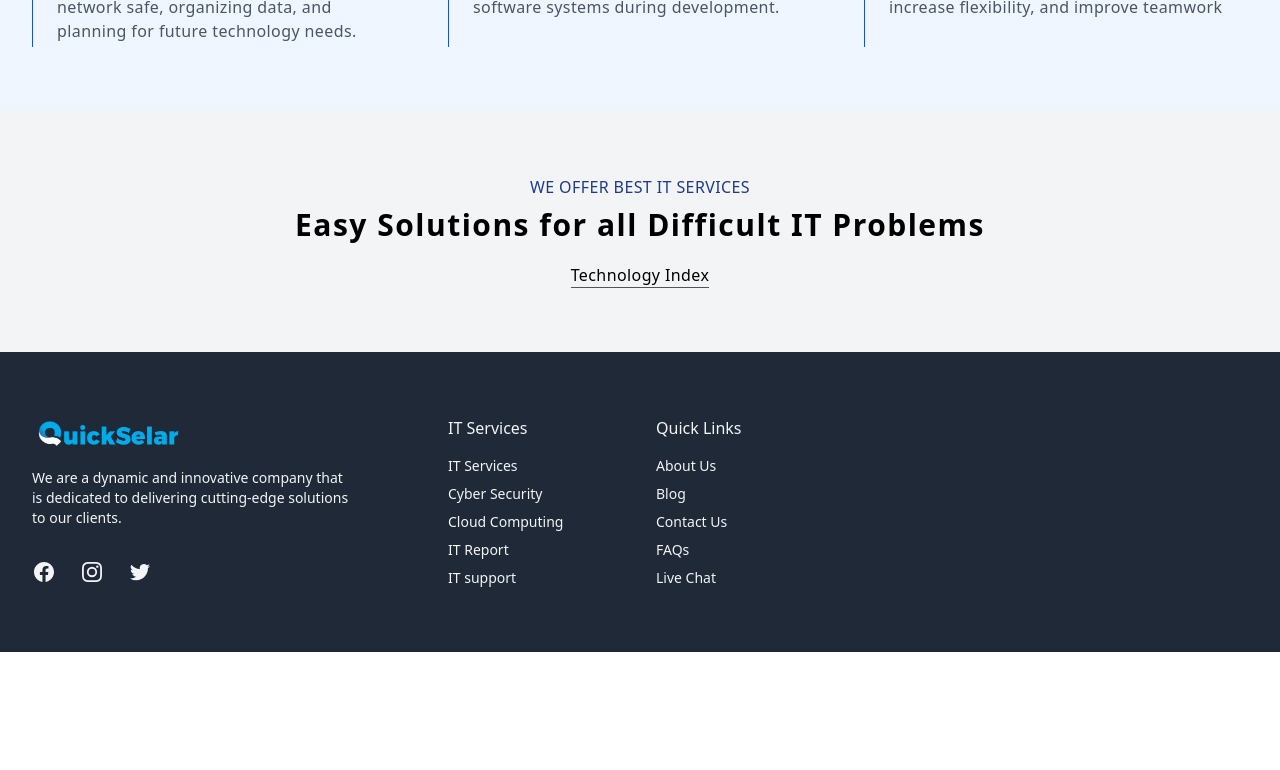
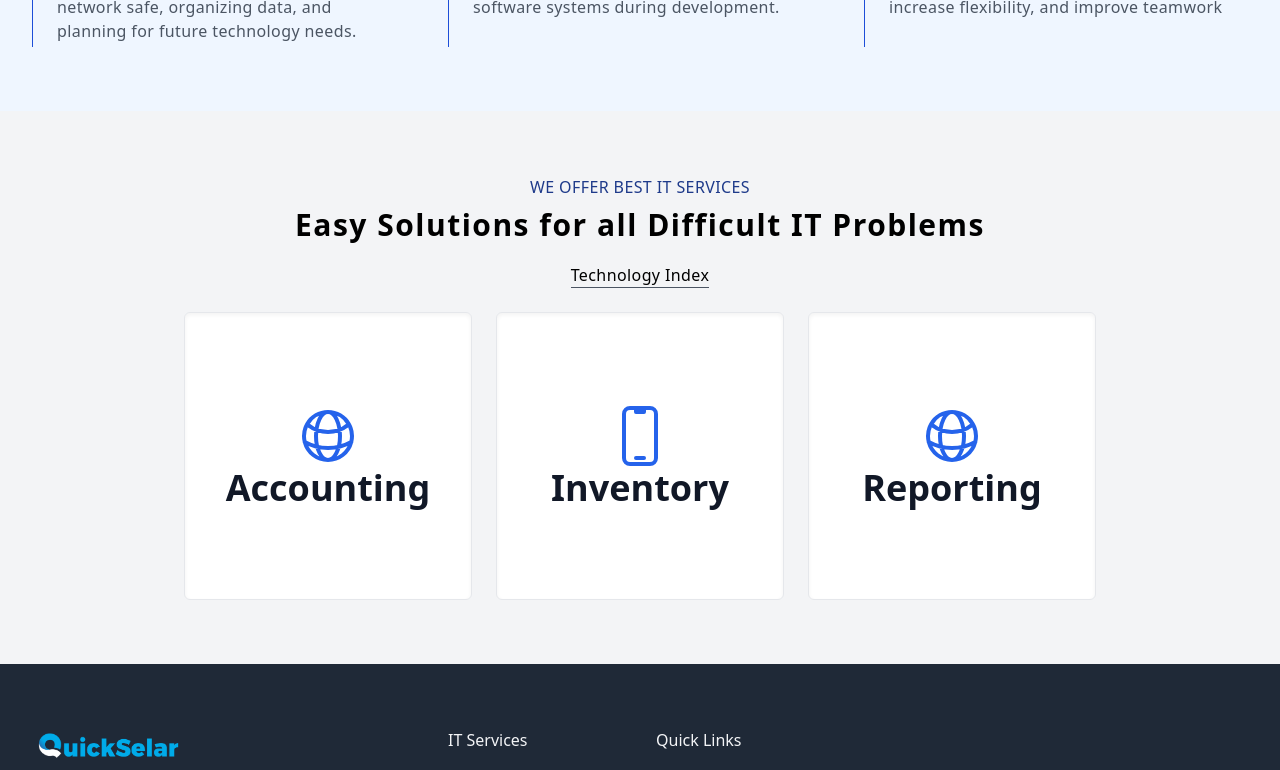
Before and after one commit to OverflowDev/quickselar, a React (Vite) app: page / in a window 1280 px wide. Shown: the part 1605-2375 px from the top of the page. Before the commit the page ends 2257 px from the top, so only its background shows below. Built offline with nearby package versions, Linux system fonts and the light colour scheme.

Commit message:
quickselar

```diff
--- a/src/Components/Offer.jsx
+++ b/src/Components/Offer.jsx
@@ -13,7 +13,26 @@ function Offer() {
           </div>
         </div>
 
-        <div className="flex">
+        <div className="flex justify-center items-center gap-6 mt-6">
+
+          <div className="cursor-pointer rounded-md group bg-white shadow-inner border w-72 h-72 flex flex-col justify-center items-center text-4xl text-blue-600 hover:bg-blue-700 hover:transition-transform">
+            <svg xmlns="http://www.w3.org/2000/svg" fill="none" viewBox="0 0 24 24" strokeWidth={1.5} stroke="currentColor" className="w-16 h-16 group-hover:text-white">
+              <path strokeLinecap="round" strokeLinejoin="round" d="M12 21a9.004 9.004 0 008.716-6.747M12 21a9.004 9.004 0 01-8.716-6.747M12 21c2.485 0 4.5-4.03 4.5-9S14.485 3 12 3m0 18c-2.485 0-4.5-4.03-4.5-9S9.515 3 12 3m0 0a8.997 8.997 0 017.843 4.582M12 3a8.997 8.997 0 00-7.843 4.582m15.686 0A11.953 11.953 0 0112 10.5c-2.998 0-5.74-1.1-7.843-2.918m15.686 0A8.959 8.959 0 0121 12c0 .778-.099 1.533-.284 2.253m0 0A17.919 17.919 0 0112 16.5c-3.162 0-6.133-.815-8.716-2.247m0 0A9.015 9.015 0 013 12c0-1.605.42-3.113 1.157-4.418" />
+            </svg>
+            <h1 className="text-center text-gray-900 font-semibold group-hover:text-white">Accounting</h1>
+          </div>
+          <div className="cursor-pointer rounded-md group bg-white shadow-inner border w-72 h-72 flex flex-col justify-center items-center text-4xl text-blue-600 hover:bg-blue-700 hover:transition-transform">
+            <svg xmlns="http://www.w3.org/2000/svg" fill="none" viewBox="0 0 24 24" strokeWidth={1.5} stroke="currentColor" className="w-16 h-16 group-hover:text-white">
+              <path strokeLinecap="round" strokeLinejoin="round" d="M10.5 1.5H8.25A2.25 2.25 0 006 3.75v16.5a2.25 2.25 0 002.25 2.25h7.5A2.25 2.25 0 0018 20.25V3.75a2.25 2.25 0 00-2.25-2.25H13.5m-3 0V3h3V1.5m-3 0h3m-3 18.75h3" />
+            </svg>
+            <h1 className="text-center text-gray-900 font-semibold group-hover:text-white">Inventory</h1>
+          </div>
+          <div className="cursor-pointer rounded-md group bg-white shadow-inner border w-72 h-72 flex flex-col justify-center items-center text-4xl text-blue-600 hover:bg-blue-700 hover:transition-transform">
+            <svg xmlns="http://www.w3.org/2000/svg" fill="none" viewBox="0 0 24 24" strokeWidth={1.5} stroke="currentColor" className="w-16 h-16 group-hover:text-white">
+              <path strokeLinecap="round" strokeLinejoin="round" d="M12 21a9.004 9.004 0 008.716-6.747M12 21a9.004 9.004 0 01-8.716-6.747M12 21c2.485 0 4.5-4.03 4.5-9S14.485 3 12 3m0 18c-2.485 0-4.5-4.03-4.5-9S9.515 3 12 3m0 0a8.997 8.997 0 017.843 4.582M12 3a8.997 8.997 0 00-7.843 4.582m15.686 0A11.953 11.953 0 0112 10.5c-2.998 0-5.74-1.1-7.843-2.918m15.686 0A8.959 8.959 0 0121 12c0 .778-.099 1.533-.284 2.253m0 0A17.919 17.919 0 0112 16.5c-3.162 0-6.133-.815-8.716-2.247m0 0A9.015 9.015 0 013 12c0-1.605.42-3.113 1.157-4.418" />
+            </svg>
+            <h1 className="text-center text-gray-900 font-semibold group-hover:text-white">Reporting</h1>
+          </div>
 
         </div>
 
```
